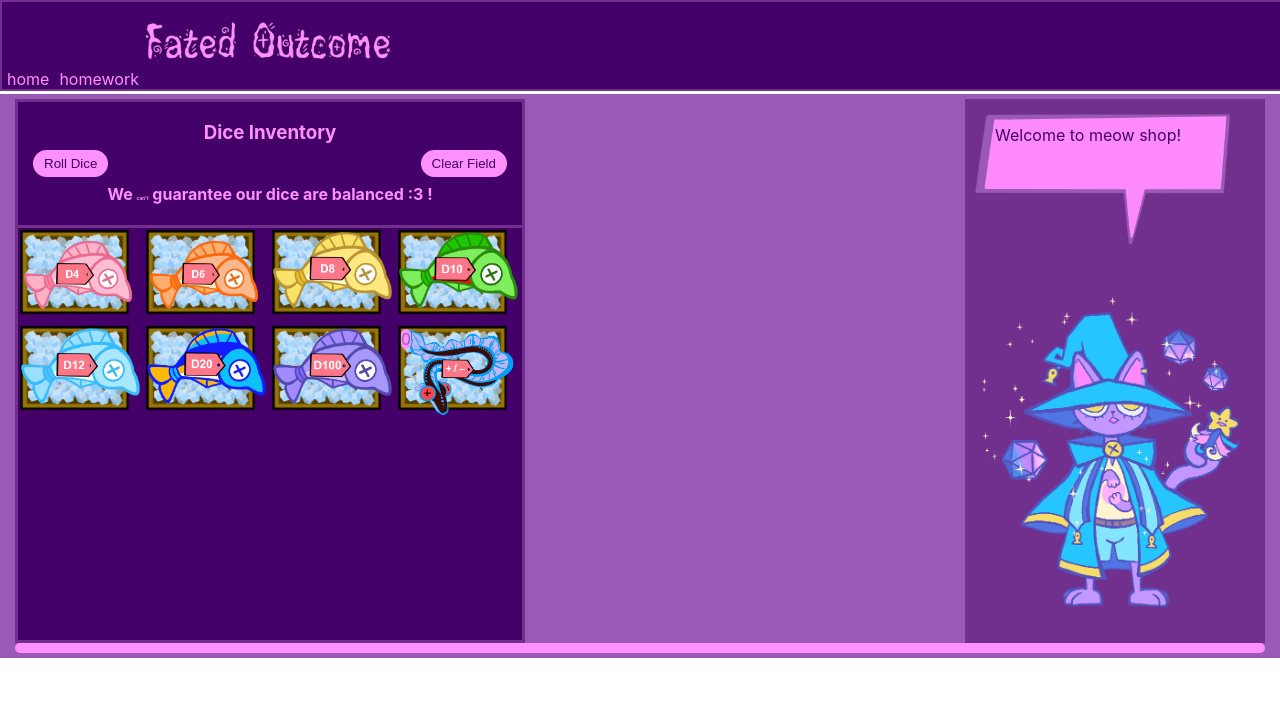
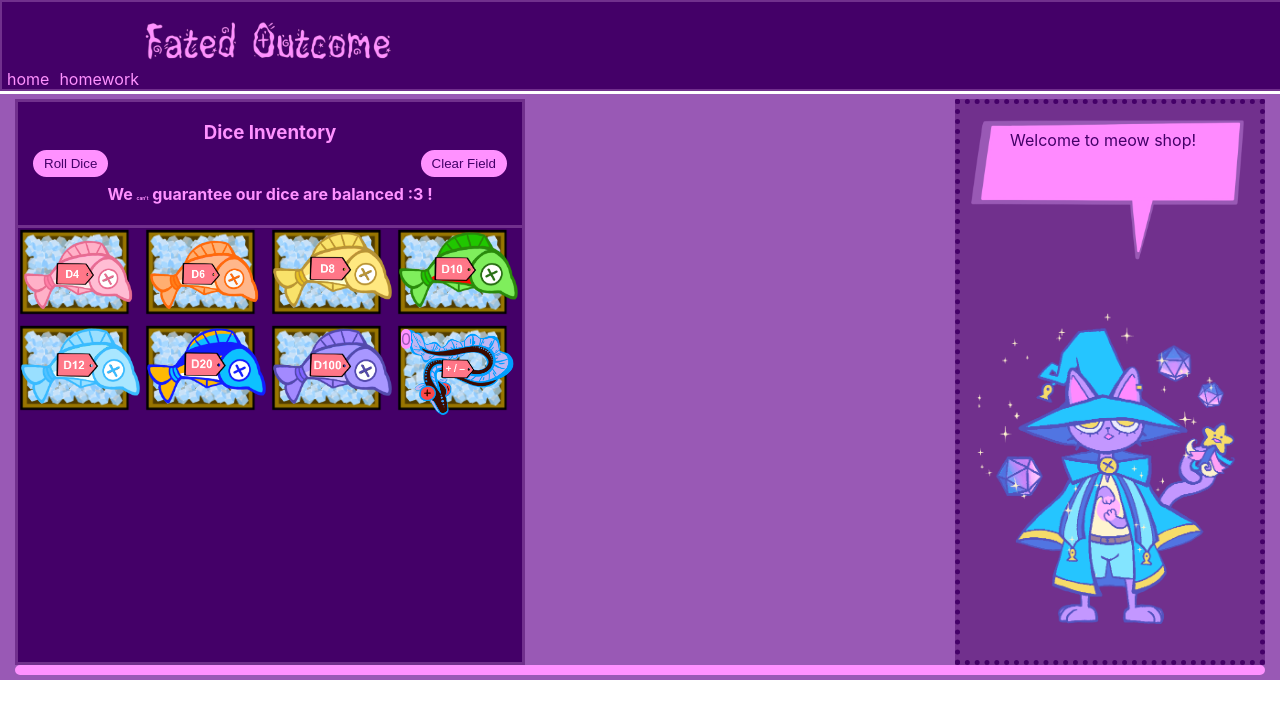
Before and after one commit to MoMaPro/fated_outcome, a React (Create React App) app: page / in a window 1280 px wide. Shown: the top 718 px of the page. Built offline with nearby package versions, Linux system fonts and the light colour scheme; the HTML template or start-up script is replaced by a standard one.

Commit message:
Changes style of speechBubble

```diff
--- a/src/components/Merchant/index.js
+++ b/src/components/Merchant/index.js
@@ -7,15 +7,17 @@ const Merchant = ({ fatedOutcome, currentQuote }) => {
   return (
     <div>
       <SpeechStyle>
-        <img src={speechBubble} alt="speechBubble" width="280px" />
-        <div>
-          {fatedOutcome !== undefined ? (
-            <p>
-              You rolled <strong>{fatedOutcome}</strong>
-            </p>
-          ) : (
-            <p>{[currentQuote]}</p>
-          )}
+        <div width="200px">
+          <img src={speechBubble} alt="speechBubble" width="300px" />
+          <p>
+            {fatedOutcome !== undefined ? (
+              <span>
+                You rolled <strong>{fatedOutcome}</strong>
+              </span>
+            ) : (
+              <span>{[currentQuote]}</span>
+            )}
+          </p>
         </div>
         <img src={meowlin} alt="meowlin" width="300px" />
       </SpeechStyle>
@@ -29,6 +31,7 @@ const SpeechStyle = styled.div`
   background-color: ${theme.quaternary};
   display: inline-block;
   position: relative;
+  border: dotted 5px ${theme.tertiary};
   img {
     position: relative;
   }
@@ -36,6 +39,7 @@ const SpeechStyle = styled.div`
     position: absolute;
     top: 10px;
     left: 30px;
+    padding: 0px 20px;
     color: ${theme.tertiary};
   }
 `;
```
